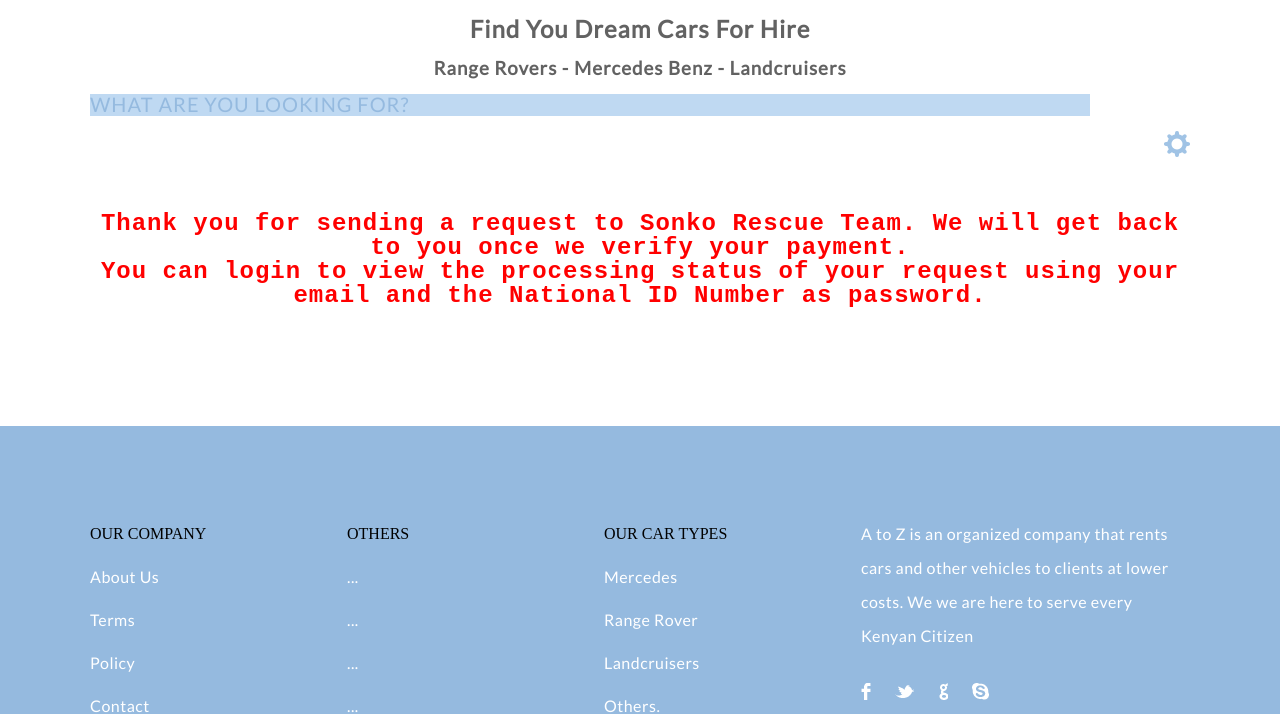
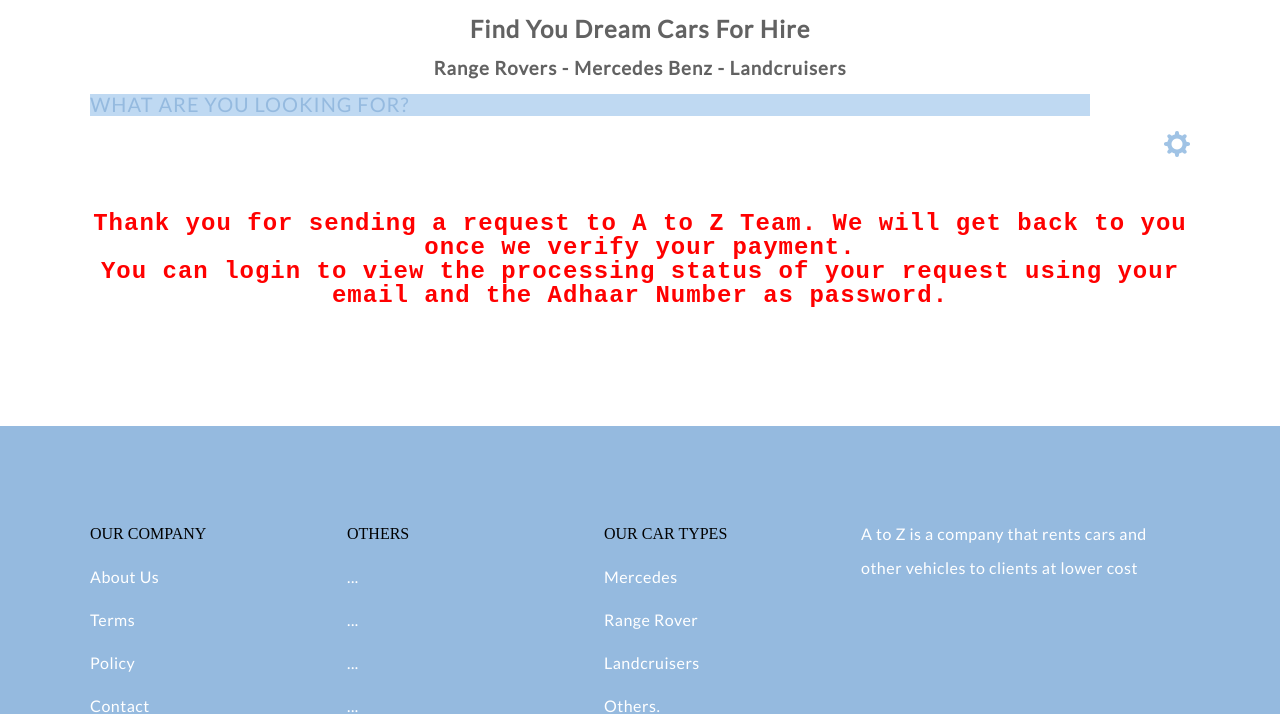
Before and after one commit to riyaz3036/Atoz-cars, a PHP site: page /wait.php in a window 1280 px wide. Shown: the part 100-814 px from the top of the page. Run offline with PHP 8.4, Linux system fonts and the light colour scheme; a user stored in the database is signed in.

Commit message:
Update wait.php

```diff
--- a/wait.php
+++ b/wait.php
@@ -65,9 +65,9 @@
 	<section class="listings">
 		<div class="wrapper">
 			<ul class="properties_list">
-				<h2 style="text-align:center; color:#FF0000; font-family: 'Courier New', Courier, monospace">Thank you for sending a request to Sonko Rescue Team.
+				<h2 style="text-align:center; color:#FF0000; font-family: 'Courier New', Courier, monospace">Thank you for sending a request to A to Z Team.
 				We will get back to you once we verify your payment.<br>
-				You can login to view the processing status of your request using your email and the National ID Number as password.</h2>
+				You can login to view the processing status of your request using your email and the Adhaar Number as password.</h2>
 			</ul>
 
 		</div>
@@ -107,13 +107,8 @@
 				</li>
 
 				<li class="about">
-					<p>A to Z is an organized company that rents cars and other vehicles to clients at lower costs. We we are here to serve every Kenyan Citizen</p>
-					<ul>
-						<li><a href="http://facebook.com/sonko" class="facebook" target="_blank"></a></li>
-						<li><a href="http://twitter.com/sonko" class="twitter" target="_blank"></a></li>
-						<li><a href="http://plus.google.com/+sonko" class="google" target="_blank"></a></li>
-						<li><a href="#" class="skype"></a></li>
-					</ul>
+					<p>A to Z is a company that rents cars and other vehicles to clients at lower cost</p>
+
 				</li>
 			</ul>
 		</div>
```
